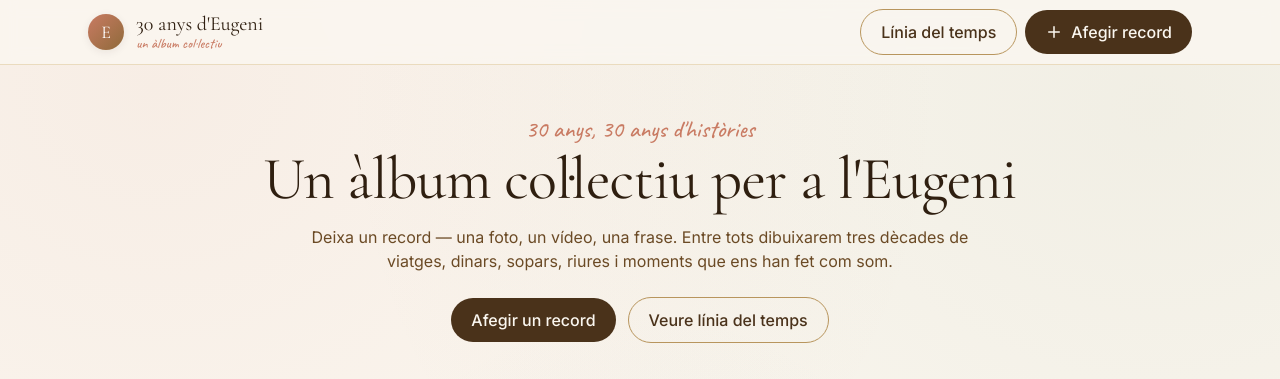
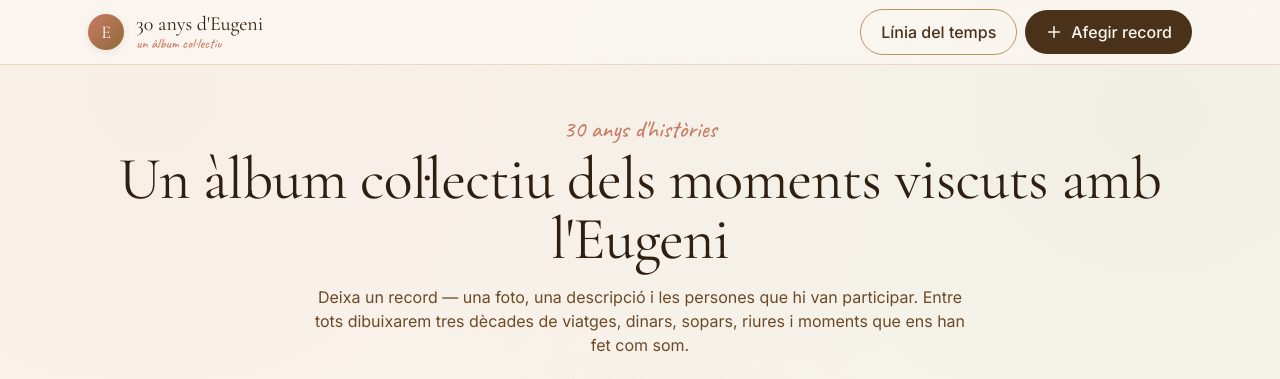
Before and after one commit to Eugenill/cumple-eugeni, a Next.js app: page / in a window 1280 px wide. Shown: the top 379 px of the page. Built offline with nearby package versions, Linux system fonts and the light colour scheme; no server answers; the database is empty.

Commit message:
feat: change text descriptions in home

```diff
--- a/src/app/page.tsx
+++ b/src/app/page.tsx
@@ -33,12 +33,12 @@ export default async function HomePage() {
     <div className="space-y-10">
       {/* Hero */}
       <section className="text-center pt-6 pb-2">
-        <div className="hand text-accent-rose text-2xl">30 anys, 30 anys d&apos;històries</div>
+        <div className="hand text-accent-rose text-2xl">30 anys d&apos;històries</div>
         <h1 className="font-serif text-5xl md:text-6xl leading-tight mt-1">
-          Un àlbum col·lectiu per a l&apos;Eugeni
+          Un àlbum col·lectiu dels moments viscuts amb l&apos;Eugeni
         </h1>
         <p className="text-sepia-500 max-w-2xl mx-auto mt-4">
-          Deixa un record — una foto, un vídeo, una frase. Entre tots dibuixarem
+          Deixa un record — una foto, una descripció i les persones que hi van participar. Entre tots dibuixarem
           tres dècades de viatges, dinars, sopars, riures i moments que ens han
           fet com som.
         </p>
```
